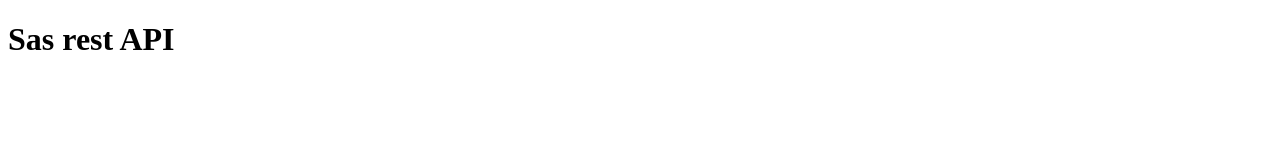
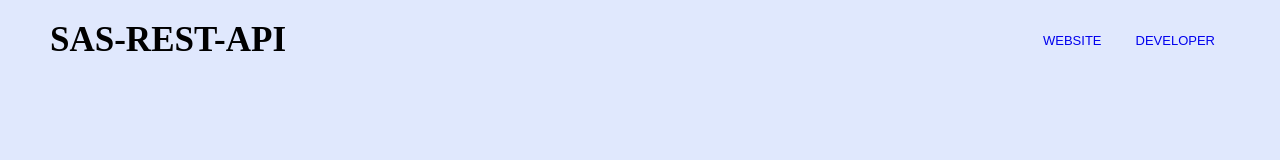
Before and after one commit to Soham2020/SAS-REST-API, a website: page public/index.html in a window 1280 px wide. Drawn offline with Linux system fonts and the light colour scheme.

Commit message:
navbar added

```diff
--- a/index.js
+++ b/index.js
@@ -19,6 +19,7 @@ mongoose
     .then(() => console.log("MongoDB Connetcted Successfully!!"))
     .catch((err) => console.log(err))
 
+app.use(express.static("public"));
 app.use(cors());
 app.use(express.json());
 app.get("/", (req, res) => {
--- /dev/null
+++ b/public/css/style.css
@@ -0,0 +1,38 @@
+*{
+    margin: 0;
+    padding: 0;
+    box-sizing: border-box;
+}
+
+body{
+    height: 100vh;
+    background-color: #E0E8FD;
+    background-position: center;
+    background-size: cover;
+}
+
+.container{
+    max-width: 1300px;
+    padding: 20px 50px;
+    display: flex;
+    align-items: center;
+    justify-content: space-between;
+}
+.logo{
+    font-size: 35px;
+}
+.navbar-menu a{
+    font-size: 13px;
+    font-family: 'Raleway',sans-serif;
+    font-weight: 100;
+    padding: 12px 15px;
+    border-radius: 2px;
+    display: inline-block;
+    text-transform: uppercase;
+    text-decoration: none;
+    transition: 0.4s;
+}
+.navbar-menu a:hover{
+    background-color: #fff;
+    color: #000;
+}
--- a/public/index.html
+++ b/public/index.html
@@ -4,9 +4,18 @@
     <meta charset="UTF-8">
     <meta http-equiv="X-UA-Compatible" content="IE=edge">
     <meta name="viewport" content="width=device-width, initial-scale=1.0">
+    <link rel="stylesheet" href="./css/style.css">
     <title>SAS-REST-API</title>
 </head>
 <body>
-    <h1>Sas rest API</h1>
+    <nav class="navbar">
+        <div class="container">
+          <h1 class="logo">SAS-REST-API</h1>
+          <div class="navbar-menu">
+            <a href="#">Website</a>
+            <a href="#">Developer</a>
+          </div>
+        </div>
+    </nav>
 </body>
 </html>
```
